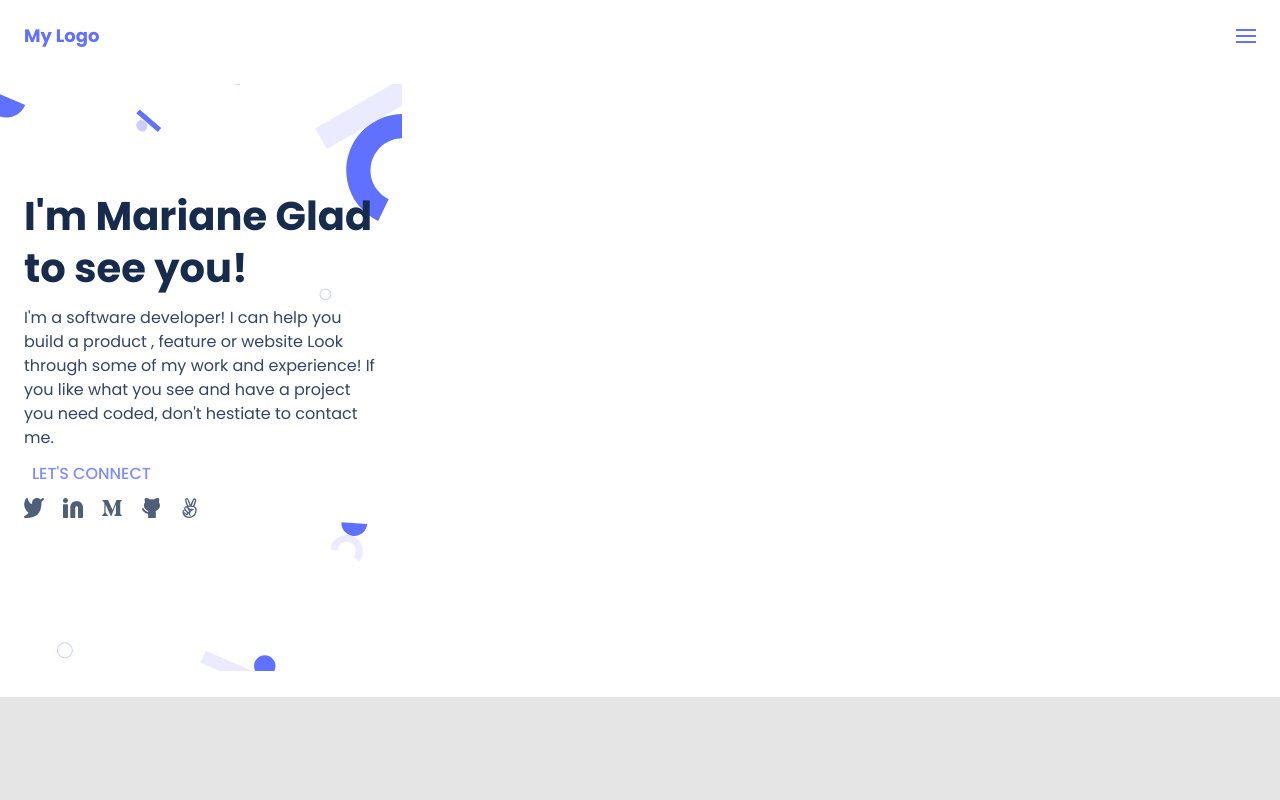
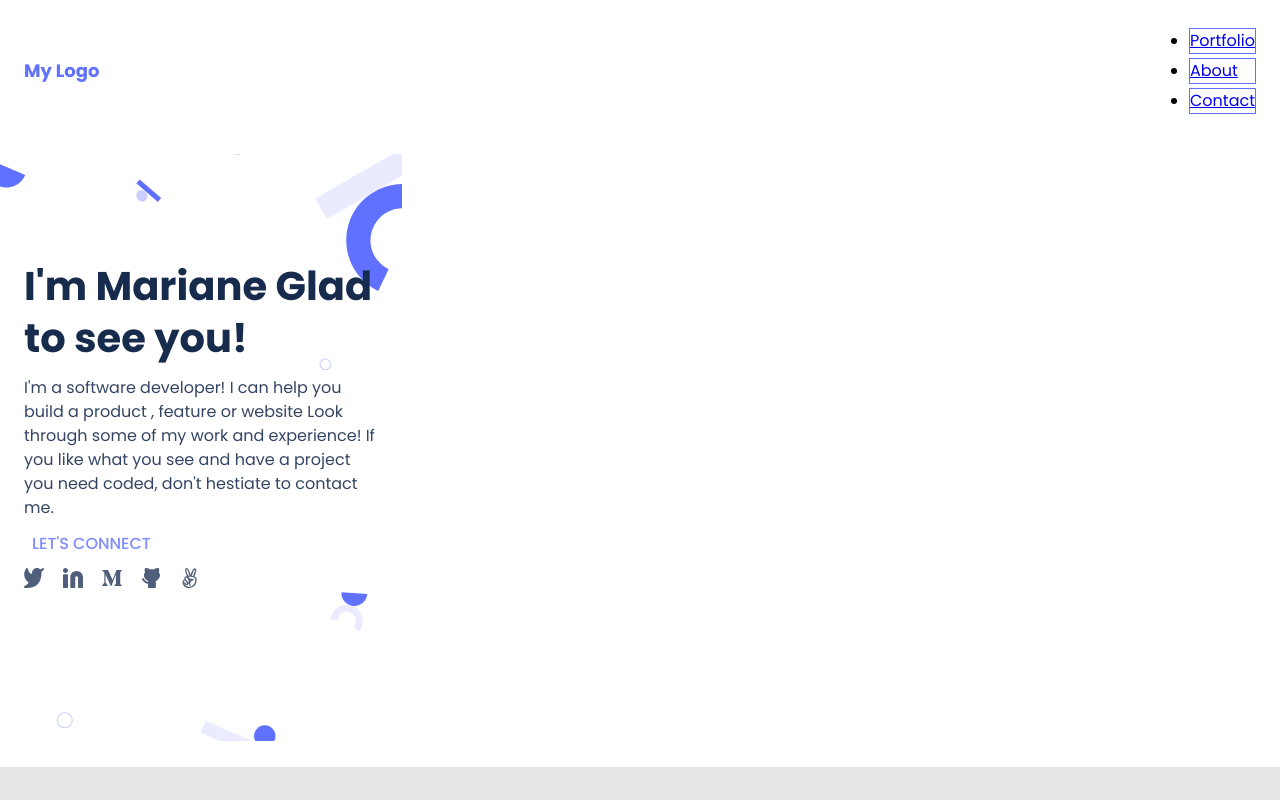
Before and after one commit to SirriCelles/portfolio, a website: page index.html in a window 1280 px wide. Shown: the top 800 px of the page. Drawn offline with Linux system fonts and the light colour scheme.

Commit message:
add navigation links

```diff
--- a/index.html
+++ b/index.html
@@ -13,11 +13,17 @@
     <header>
       <nav class="nav">
         <div class="nav__logo">my logo</div>
-        <div class="nav__menu-box">
-          <div class="nav__menu nav__menu--line-1"></div>
-          <div class="nav__menu nav__menu--line-2"></div>
-          <div class="nav__menu nav__menu--line-3"></div>
-        </div>
+        <ul class="nav__menu-box">
+          <li class="nav__menu nav__menu--line-1">
+            <a href="#portfolio-id">Portfolio</a>
+          </li>
+          <li class="nav__menu nav__menu--line-2">
+            <a href="#about-id">About</a>
+          </li>
+          <li class="nav__menu nav__menu--line-3">
+            <a href="#contact-id">Contact</a>
+          </li>
+        </ul>
       </nav>
     </header>
     <!-- landing page -->
@@ -55,7 +61,7 @@
   </div>
 
   <!-- works -->
-  <div class="works">
+  <div class="works" id="portfolio-id">
     <div class="work tonic-1 tonic">
       <div class="tonic-1__image-holder">
       </div>
@@ -146,8 +152,11 @@
         </button>
       </div>
     </div>
+  </div>
+  <!-- end of works -->
 
-    <div class="about">
+  <!-- About Me -->
+  <div class="about" id="about-id">
     <div class="landing about__landing">
       <h2 class="header landing__header header__about">
         <span>About</span>
@@ -232,11 +241,10 @@
       </ul>
     </div>
   </div>
-  </div>
-  <!-- end of works -->
+  <!-- end -->
 
   <!-- Contact Form  -->
-  <footer>
+  <footer id="contact-id">
     <div class="contact">
       <h2 class="contact__header">Contact me</h2>
     <p class="contact__text">If you have an application you are interested in developing, a feature that you need built or a project that needs coding. I’d love to help with it </p>
--- a/sass/_components.scss
+++ b/sass/_components.scss
@@ -9,6 +9,7 @@
     max-width: 37.5rem;
     width: 100%;
   }
+
 }
 
 .nav {
```
Also changed, not shown: sass/_layouts.scss (+7 -2 lines). Lines whose indentation alone changed are shown as unchanged.
